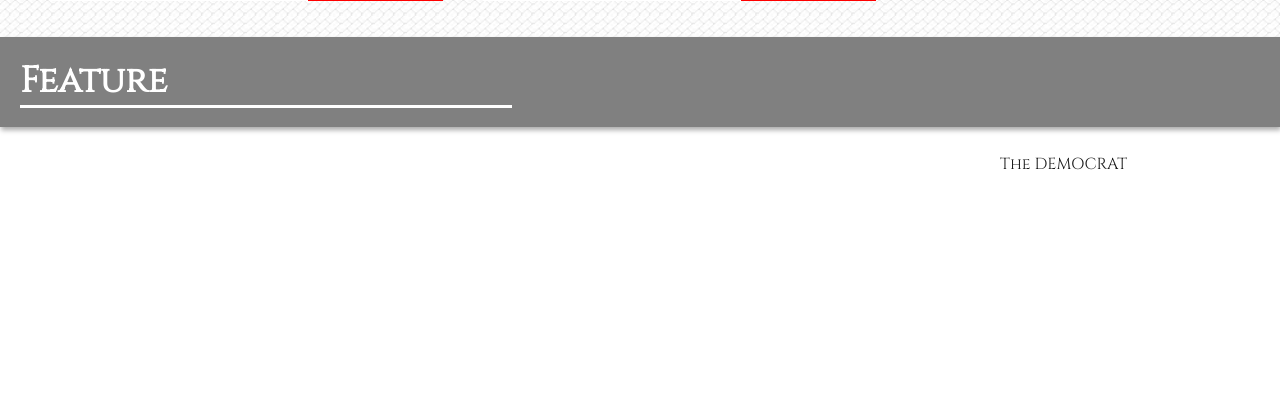
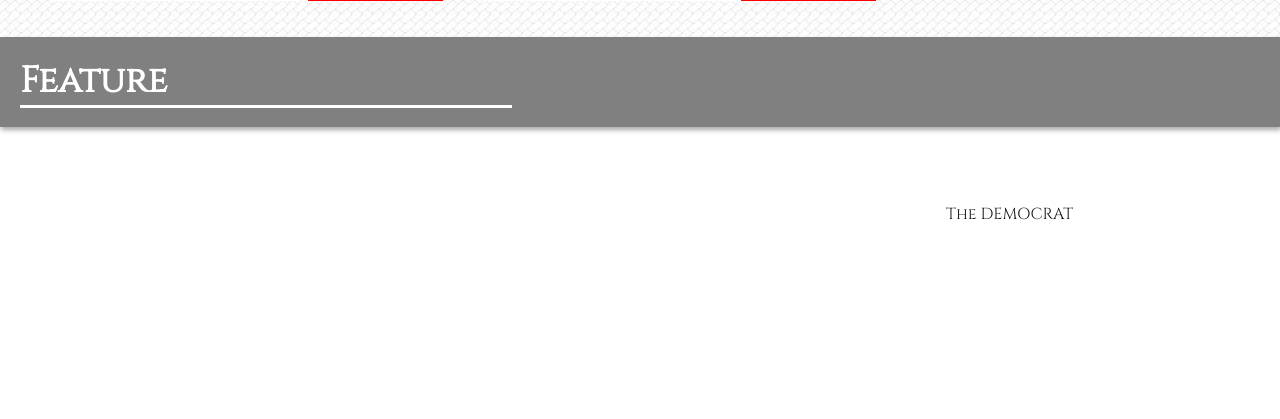
Before and after one commit to ErxrilOwl/The-Democrat, a PHP site: page / in a window 1280 px wide. Shown: the part 2347-2766 px from the top of the page. Before the commit the page ends 2517 px from the top, so only its background shows below. Run offline with PHP 8.4, Linux system fonts and the light colour scheme; some libraries are stand-ins or nearby versions.

Commit message:
Revised Files

```diff
--- a/stylesheets/style.css
+++ b/stylesheets/style.css
@@ -452,13 +452,14 @@ img.logo-1, img.logo-2{
 }
 
 .h-feat-col-1{
-	width: 75%;
+	width: 70%;
 }
 
 .h-feat-col-2{
-	margin-top: 10px;
-	width: 25%;
+	margin-top: 50px;
+	width: 30%;
 	overflow:hidden;
+	padding: 10px;
 }
 
 
```
